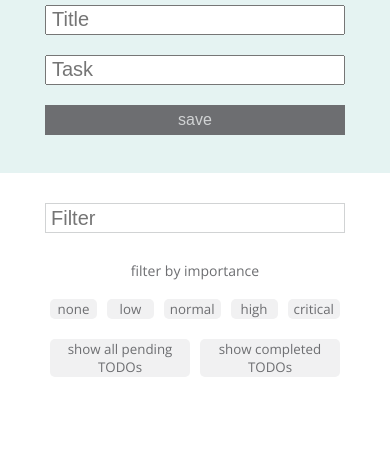
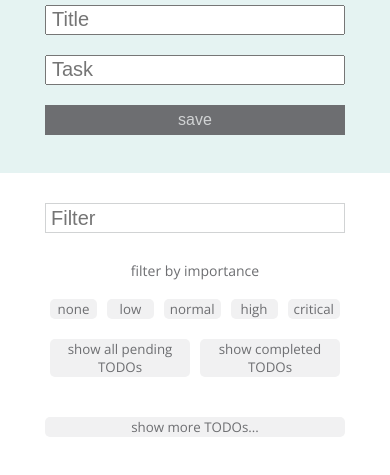
Before and after one commit to lindsaywparker/2DoBox-Pivot, a plain HTML site: page index.html in a window 390 px wide. Shown: the part 97-572 px from the top of the page. Drawn offline with nearby package versions, Linux system fonts and the light colour scheme.

Commit message:
Add formatted Show More button

```diff
--- a/index.html
+++ b/index.html
@@ -33,6 +33,7 @@
       </section>
       <section class='card-container' id='card-container'>
       </section>
+      <button class='show-more'>show more TODOs...</button>
     </main>
     <script src='http://ajax.googleapis.com/ajax/libs/jquery/3.1.1/jquery.min.js'></script>
     <script type='text/javascript' src='scripts.js'></script>
--- a/styles.css
+++ b/styles.css
@@ -95,7 +95,8 @@ input {
 
 .show-completed-btn,
 .show-all-pending-btn,
-.filter-importance {
+.filter-importance,
+.show-more {
   border: none;
   border-radius: 5px;
   margin: 10px;
@@ -114,9 +115,16 @@ input {
   width: 188px;
 }
 
+.show-more {
+  display: block;
+  width: 500px;
+  margin: 30px auto;
+}
+
 .show-completed-btn:hover,
 .show-all-pending-btn:hover,
-.filter-importance:hover {
+.filter-importance:hover,
+.show-more:hover {
   background-color: #6D6E71;
   color: #F1F1F2;
 }
@@ -214,7 +222,8 @@ p {
   .card-container,
   .input-container,
   .filter-importance-container,
-  .completed-btn-container {
+  .completed-btn-container,
+  .show-more {
     width: 440px;
   }
 
@@ -230,7 +239,8 @@ p {
   .card-container,
   .input-container,
   .filter-importance-container,
-  .completed-btn-container {
+  .completed-btn-container,
+  .show-more {
     width: 300px;
   }
 
```
